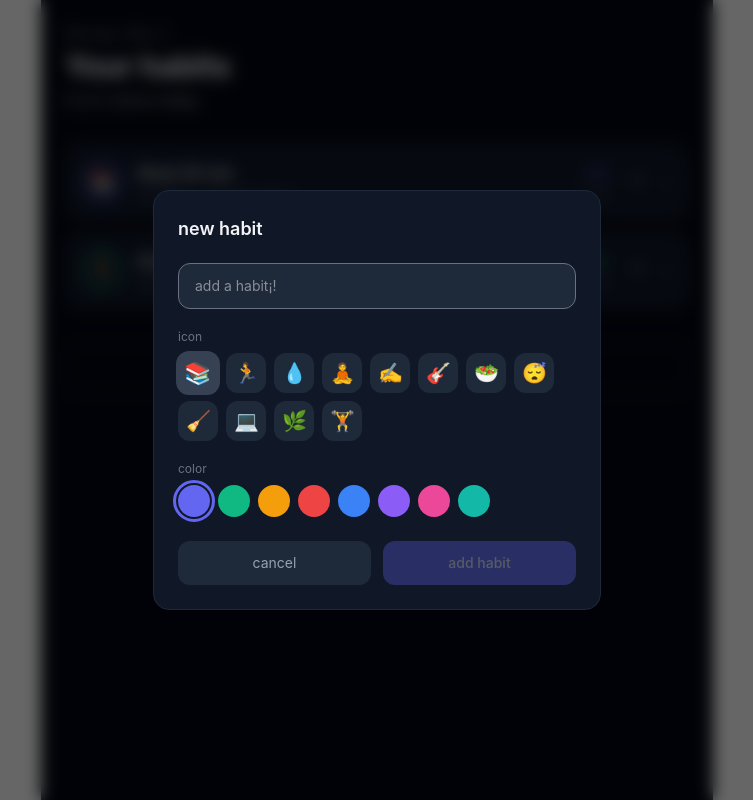
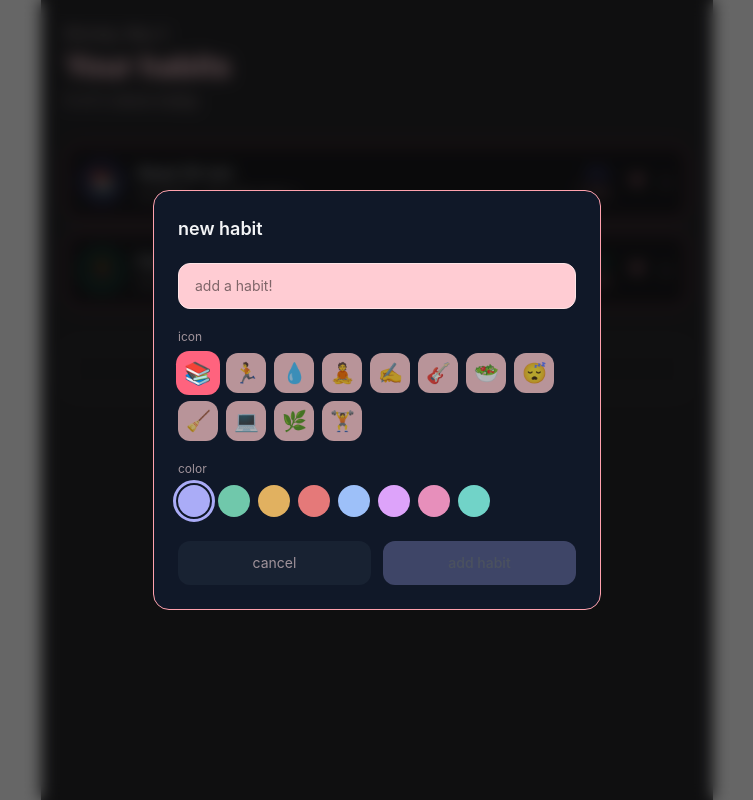
Before and after one commit to anadeheza/habit-tracker, a React (Vite) app: page / in a window 1280 px wide. Both pictures are taken after a click on the button "+ add habit". Shown: the whole page, without its empty margins (263-1016 px from the left). Built offline with nearby package versions, Linux system fonts and the light colour scheme.

Commit message:
changed styles and colors

```diff
--- a/src/App.jsx
+++ b/src/App.jsx
@@ -16,11 +16,11 @@ export default function App() {
   ).length
 
   return (
-    <div className="min-h-screen bg-gray-950 text-gray-100 p-6 max-w-2xl mx-auto">
+    <div className="min-h-screen bg-zinc-800 text-gray-100 p-6 max-w-2xl mx-auto">
       <header className="mb-8">
-        <p className="text-gray-500 text-sm">{today}</p>
-        <h1 className="text-3xl font-bold mt-1">Your habits</h1>
-        <p className="text-gray-400 mt-1">
+        <p className="text-rose-100 opacity-70 text-sm">{today}</p>
+        <h1 className="text-3xl font-bold mt-1 text-rose-200">Your habits</h1>
+        <p className="text-rose-100 opacity-60 mt-1">
           {completedToday} of {habits.length} done today
           {completedToday === habits.length && habits.length > 0 && " 🔥"}
         </p>
@@ -34,7 +34,7 @@ export default function App() {
 
       <button
         onClick={() => setShowForm(true)}
-        className="mt-6 w-full py-3 rounded-xl border border-dashed border-gray-700 text-gray-500 hover:border-gray-500 hover:text-gray-300 transition-colors"
+        className="mt-6 w-full py-3 rounded-xl border border-dashed border-rose-200 opacity-40 text-rose-100 hover:border-rose-200 hover:opacity-75 hover:text-rose-100 transition-colors"
       >
         + add habit
       </button>
--- a/src/components/HabitCard.jsx
+++ b/src/components/HabitCard.jsx
@@ -4,10 +4,10 @@ import HeatMap from "./HeatMap";
 
 const streakMessage = (n) => {
     if (n === 0) return "no streak... yet, start now! ;)"
-    if (n === 1) return "gettin' started!!"
+    if (n === 1) return "gettin' started!! (∩˃o˂∩)♡"
     if(n < 5) return `${n} days, ദ്ദി(˵ •̀ ᴗ - ˵ ) ✧`
-    if (n < 14) return `${n} days, let's go! ᕙ(  •̀ ᗜ •́  )ᕗ `
-    if (n < 30) return `${n} days already? amazing!🔥💯`
+    if (n < 14) return `${n} days, let's go! ✺◟(＾∇＾)◞✺ `
+    if (n < 30) return `${n} days already? amazing! ᕙ(  •̀ ᗜ •́  )ᕗ`
     return `${n} days! complete legend 🐦‍🔥🏆`
 }
 
@@ -21,8 +21,8 @@ export default function HabitCard({ habit, onToggle, onDelete }) {
         <div
             className={`rounded-2xl p-4 mb-3 transition-all duration-300 border ${
                 done
-                ? "bg-gray-800 border-gray-700 opacity-75"
-                : "bg-gray-900 border-gray-800 hover:border-gray-600"
+                ? "bg-zinc-800 border-red-300 opacity-60"
+                : "bg-zinc-900 border-rose-400 opacity-85 hover:border-rose-200"
             }`}
         >
             <div className="flex items-center gap-4">
@@ -34,40 +34,40 @@ export default function HabitCard({ habit, onToggle, onDelete }) {
                         border: `2px solid ${habit.color}`,
                     }}
                 >
-                    {done ? "✓" : habit.icon}
+                    {done ? "🗹" : habit.icon}
                 </button>
 
                 <div className="flex-1 min-w-0">
                     <p className={`font-medium truncate ${done ? "line-through text-gray-500" : ""}`}>
                         {habit.name}
                     </p>
-                    <p className="text-xs text-gray-500 mt-0.5">{streakMessage(streak)}</p>
+                    <p className="text-xs text-rose-100 opacity-80 mt-0.5">{streakMessage(streak)}</p>
                 </div>
 
                 <div className="text-right shrink-0">
                     <p className="text-sm font-medium" style={{ color: habit.color }}>
                         {rate}%
                     </p>
-                    <p className="text-xs text-gray-600">7-day</p>
+                    <p className="text-xs text-rose-300">7-day</p>
                 </div>
 
                 <button
                     onClick={() => setExpanded(e => !e)}
-                    className="text-gray-600 hover:text-gray-400 transition-colors text-sm ml-1 shrink-0"
+                    className="text-rose-300 hover:text-rose-400 transition-colors text-sm ml-1 shrink-0"
                 >
                     {expanded ? "▲" : "▼"}
                 </button>
 
                 <button
                     onClick={() => onDelete(habit.id)}
-                    className="text-gray-700 hover:text-red-500 transition-colors text-lg shrink-0"
+                    className="text-rose-200 opacity-60 hover:opacity-100 hover:text-red-400 transition-colors text-lg shrink-0"
                 >
                     ×
                 </button>
             </div>
 
             {expanded && (
-                <Heatmap completions={habit.completions} color={habit.color} />
+                <HeatMap completions={habit.completions} color={habit.color} />
             )}
         </div>
     )
--- a/src/components/HabitForm.jsx
+++ b/src/components/HabitForm.jsx
@@ -2,14 +2,14 @@ import { useState } from "react";
 
 const ICONS = ["📚", "🏃", "💧", "🧘", "✍️", "🎸", "🥗", "😴", "🧹", "💻", "🌿", "🏋️"]
 const COLORS = [
-    "#6366f1", "#10b981", "#f59e0b", "#ef4444",
-    "#3b82f6", "#8b5cf6", "#ec4899", "#14b8a6",
+    "#aaacf7", "#70c8ab", "#e1b160", "#e57979",
+    "#9dc0f9", "#dda3fa", "#e78fbb", "#71d3c8",
 ]
 
 export default function HabitForm({ onAdd, onClose }) {
     const [name, setName] = useState("")
     const [icon, setIcon] = useState("📚")
-    const [color, setColor] = useState("#6366f1")
+    const [color, setColor] = useState("#aaacf7")
 
     const handleSubmit = () => {
         if(!name.trim()) return
@@ -22,21 +22,21 @@ export default function HabitForm({ onAdd, onClose }) {
 
     return (
         <div className="fixed inset-0 bg-black/60 backdrop-blur-sm flex items-end sm:items-center justify-center z-50 p-4">
-            <div className="bg-gray-900 border border-gray-800 rounded-2xl w-full max-w-md p-6">
+            <div className="bg-gray-900 border border-rose-300 rounded-2xl w-full max-w-md p-6">
                 <h2 className="text-lg font-semibold mb-5">new habit</h2>
 
                 <input
                     type="text"
-                    placeholder="add a habit¡!"
+                    placeholder="add a habit!"
                     value={name}
                     onChange={e => setName(e.target.value)}
                     onKeyDown={e => e.key === "Enter" && handleSubmit()}
-                    className="w-full bg-gray-800 border border-gray-700 rounded-xl px-4 py-3 text-sm outline-none focus:border-gray-500 transition-colors mb-5"
+                    className="text-black w-full bg-rose-200 border border-gray-700 rounded-xl px-4 py-3 text-sm outline-none focus:border-rose-100 transition-colors mb-5"
                     autoFocus
                 />
 
                 <div className="mb-5">
-                    <p className="text-xs text-gray-500 mb-2">icon</p>
+                    <p className="text-xs text-rose-100 opacity-60 mb-2">icon</p>
                     <div className="flex flex-wrap gap-2">
                         {ICONS.map(i => (
                         <button
@@ -44,8 +44,8 @@ export default function HabitForm({ onAdd, onClose }) {
                             onClick={() => setIcon(i)}
                             className={`w-10 h-10 rounded-xl text-xl transition-all ${
                             icon === i
-                                ? "bg-gray-700 scale-110"
-                                : "bg-gray-800 hover:bg-gray-700"
+                                ? "bg-rose-400 scale-110"
+                                : "bg-red-200 opacity-70 hover:bg-gray-700 hover:opacity-80"
                             }`}
                         >
                             {i}
@@ -55,7 +55,7 @@ export default function HabitForm({ onAdd, onClose }) {
                 </div>
 
                 <div className="mb-6">
-                    <p className="text-xs text-gray-500 mb-2">color</p>
+                    <p className="text-xs text-rose-100 opacity-60 mb-2">color</p>
                     <div className="flex gap-2">
                         {COLORS.map(c => (
                         <button
@@ -75,14 +75,14 @@ export default function HabitForm({ onAdd, onClose }) {
                 <div className="flex gap-3">
                     <button
                         onClick={onClose}
-                        className="flex-1 py-3 rounded-xl bg-gray-800 text-gray-400 hover:bg-gray-700 transition-colors text-sm"
+                        className="flex-1 py-3 rounded-xl bg-gray-800 text-rose-100 opacity-60 hover:bg-gray-700 transition-colors text-sm"
                     >
                         cancel
                     </button>
                     <button
                         onClick={handleSubmit}
                         disabled={!name.trim()}
-                        className="flex-1 py-3 rounded-xl text-sm font-medium transition-all disabled:opacity-30"
+                        className="text-gray-300 flex-1 py-3 rounded-xl text-sm font-medium transition-all disabled:opacity-30"
                         style={{ background: color }}
                     >
                         add habit
--- a/src/components/HabitList.jsx
+++ b/src/components/HabitList.jsx
@@ -3,9 +3,9 @@ import HabitCard from "./HabitCard";
 export default function HabitList({ habits, onToggle, onDelete}) {
     if(!habits.length) {
         return (
-            <div className="text-center text-gray-600 py-16">
+            <div className="text-center text-gray-400 py-16">
                 <p className="text-4xl mb-3">🌱</p>
-                <p>no habits yet — add one below</p>
+                <p>no habits yet -- add one below!</p>
             </div>
         )
     }
--- a/src/components/HeatMap.jsx
+++ b/src/components/HeatMap.jsx
@@ -12,7 +12,7 @@ export default function HeatMap ({ completions, color }) {
 
     return (
         <div className="mt-4">
-            <p className="text-xs text-gray-500 mb-2">last {WEEKS} weeks</p>
+            <p className="text-xs text-rose-100 opacity-70 mb-2">last {WEEKS} weeks</p>
 
             <div
                 className="grid gap-1"
@@ -27,7 +27,7 @@ export default function HeatMap ({ completions, color }) {
                                 title={cell.key}
                                 className="aspect-square rounded-sm transition-all"
                                 style={{
-                                    background: cell.done ? color : "#1f2937",
+                                    background: cell.done ? color : "#fce3eedd",
                                     opacity: cell.done ? 1 : 1,
                                     outline: cell.isToday ? `1px solid ${color}` : "none",
                                     outlineOffset: "1px",
```
